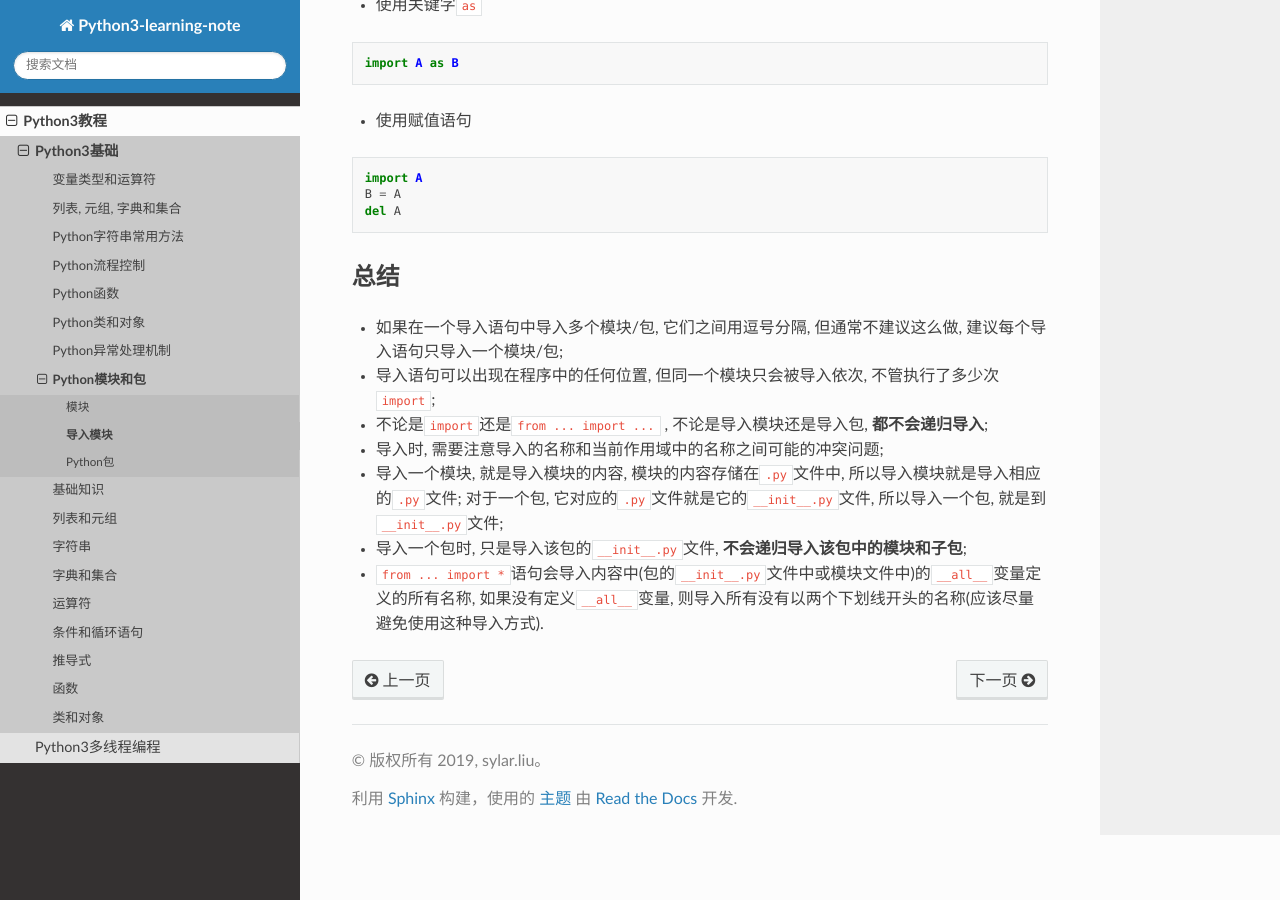
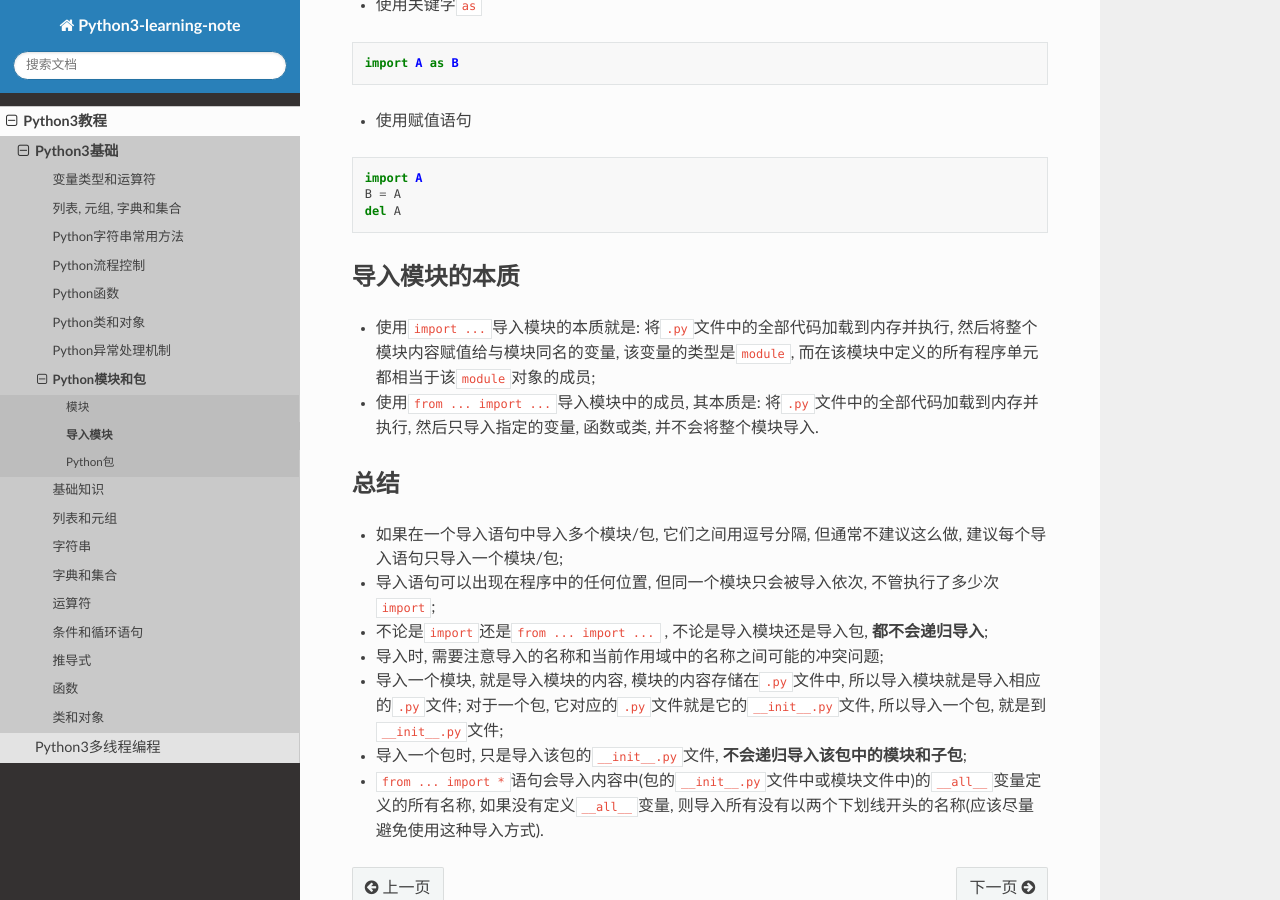
Before and after one commit to My-LearningNotes/Python3, a Sphinx documentation site: the page built from source/tutorial/basics/module_and_package/import.rst, in a window 1280 px wide and 900 px high, scrolled down 613 px. Built offline with Sphinx 7.4.7 and the Read the Docs theme 2.0.0, drawn with Linux system fonts in a browser that asks for light colours.

Commit message:
修改关于使用import导入模块的笔记

```diff
--- a/source/tutorial/basics/module_and_package/import.rst
+++ b/source/tutorial/basics/module_and_package/import.rst
@@ -38,6 +38,16 @@
     del A
 
 
+导入模块的本质
+--------------
+
+*   使用\ ``import ...``\ 导入模块的本质就是: 将\ ``.py``\ 文件中的全部代码加载到内存并执行, 然后将整个模块内容赋值给与模块同名的变量,
+    该变量的类型是\ ``module``\ , 而在该模块中定义的所有程序单元都相当于该\ ``module``\ 对象的成员;
+
+*   使用\ ``from ... import ...``\ 导入模块中的成员, 其本质是: 将\ ``.py``\ 文件中的全部代码加载到内存并执行, 然后只导入指定的变量, 函数或类,
+    并不会将整个模块导入.
+
+
 总结
 ----
 
```
